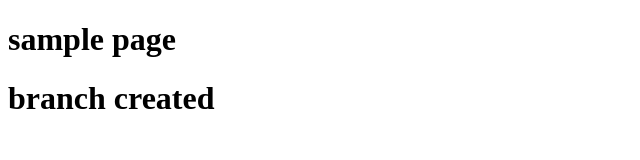
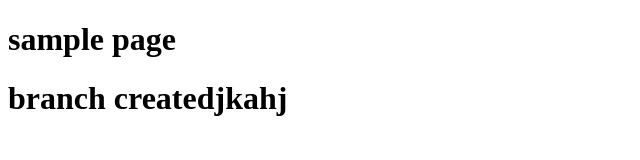
Before and after one commit to PushpakProjectsHub/sampleproject, a plain HTML site: page index.html in a window 1280 px wide. Shown: the whole page, without its empty margins (0-640 px from the left). Drawn offline with Linux system fonts and the light colour scheme.

Commit message:
changes in nwb1

```diff
--- a/index.html
+++ b/index.html
@@ -8,7 +8,7 @@
             sample page
         </h1>
         <h1>
-            branch created
+            branch createdjkahj
         </h1>
     </body>
 </html>
```
